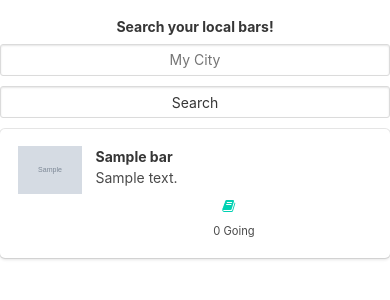
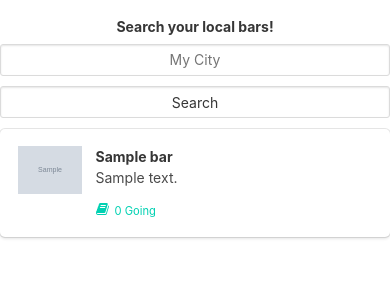
Before and after one commit to dsegovia90/nightlife-app, a Node server app: template app/views/index.pug in a window 390 px wide. Shown: the part 216-516 px from the top of the page. Run offline with Node 20, Linux system fonts and the light colour scheme; the template is opened without the code that fills it: most values are stand-ins (such as "Sample title", 1, 10 or a date in 2020); grey boxes marked "Sample" are stand-in pictures; some libraries are stand-ins or nearby versions.

Commit message:
made fontawesome look nice on mobile

```diff
--- a/app/views/index.pug
+++ b/app/views/index.pug
@@ -28,13 +28,13 @@ body
 											strong= bar.name
 											br
 											= bar.snippet_text
-									nav.level
+									.level.is-mobile
 										.level-left
 											a(class='level-item' title='RSVP')
 												span.icon.is-small
 													i.fa.fa-book
-											p.level-item
-												small= '0 Going'
+												p
+													small= '0 Going'
 
 
 	if error
--- a/public/css/style.css
+++ b/public/css/style.css
@@ -1,3 +1,7 @@
 .hero-foot {
 	padding-right: 10px;
 }
+
+a p {
+	padding: 0 5px;
+}
```
